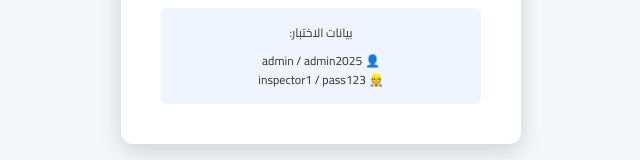
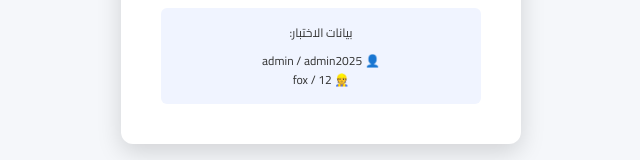
Before and after one commit to Fox455664/Electricity-company, a React (Vite) app: page / in a window 1280 px wide. Shown: the part 492-652 px from the top of the page, without its empty margins (404-1044 px from the left). Built offline with nearby package versions, Linux system fonts and the light colour scheme.

Commit message:
Update Login.jsx

```diff
--- a/src/components/Login.jsx
+++ b/src/components/Login.jsx
@@ -74,7 +74,7 @@ const Login = () => {
         <div style={{ marginTop: '30px', padding: '15px', backgroundColor: '#f0f4ff', borderRadius: '6px', fontSize: '12px' }}>
           <p style={{ marginBottom: '8px' }}>بيانات الاختبار:</p>
           <p>👤 admin / admin2025</p>
-          <p>👷 inspector1 / pass123</p>
+          <p>👷 fox / 12 </p>
         </div>
       </div>
     </div>
```
